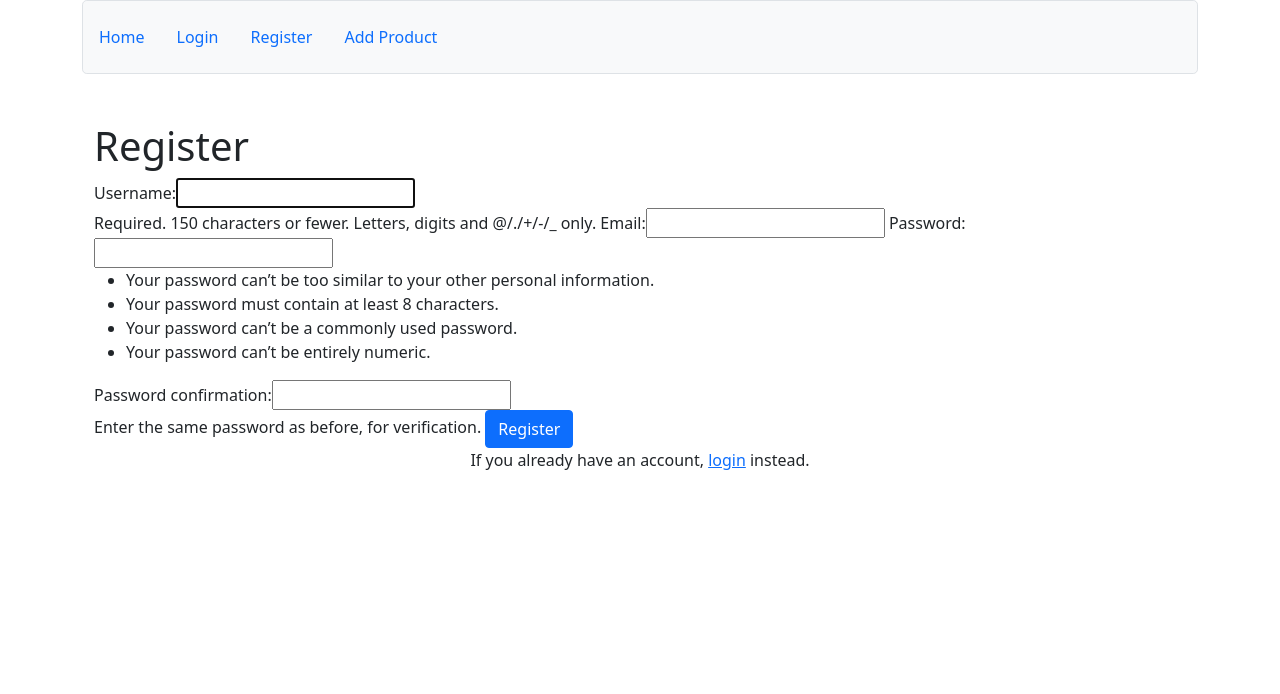
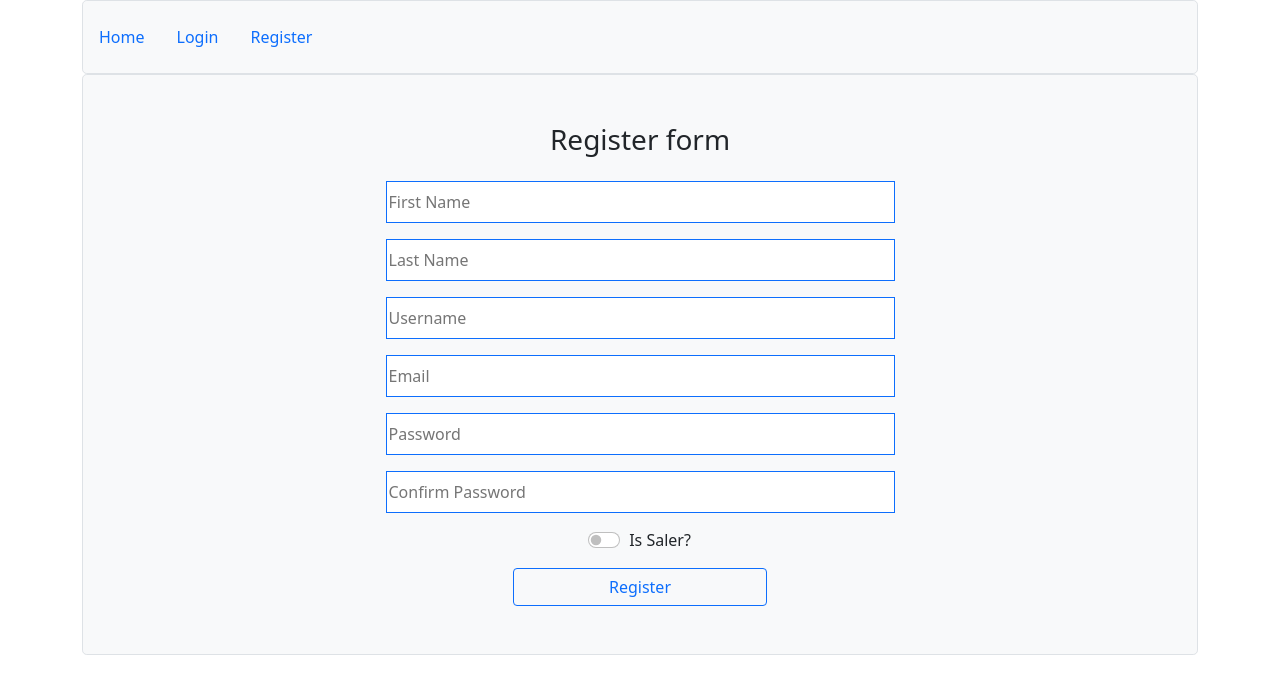
Before and after one commit to Hrach99-dev/django_site, a Django app: page /register in a window 1280 px wide. Shown: the top 694 px of the page. Run offline with Django 3.2, Linux system fonts and the light colour scheme.

Commit message:
login@ erel em

```diff
--- a/new_site/newapp/forms.py
+++ b/new_site/newapp/forms.py
@@ -1,7 +1,6 @@
-from django.contrib.auth.forms import UserCreationForm
+
 from django import forms
-from django.contrib.auth.models import User
-#from .models import User
+
 
 
 class LoginForm(forms.Form):
@@ -10,13 +9,13 @@ class LoginForm(forms.Form):
 
 
 
-"""class RegisterForm(forms.Form):
+class RegisterForm(forms.Form):
     name = forms.CharField(label='Name', required=True, widget=forms.TextInput(attrs={'class':'w-50 mt-3 border pt-2 pb-2 border-primary', 'placeholder':'Enter a name'}))
     surname = forms.CharField(label='Surname', required=True, widget=forms.TextInput(attrs={'class':'w-50 mt-3 border pt-2 pb-2 border-primary', 'placeholder':'Enter a surname'}))
     email = forms.CharField(label='Email', required=True, widget=forms.TextInput(attrs={'class':'w-50 mt-3 border pt-2 pb-2 border-primary', 'placeholder':'Enter a email'}))
     username = forms.CharField(label='Usrname', required=True, widget=forms.TextInput(attrs={'class':'w-50 mt-3 border pt-2 pb-2 border-primary', 'placeholder':'Enter a username'}))
     password = forms.CharField(label='Password', required=True, widget=forms.TextInput(attrs={'class':'w-50 mt-3 border pt-2 pb-2 border-primary', 'placeholder':'Enter a password'}))
-    admin = forms.BooleanField(label='Admin', required=False)"""
+    admin = forms.BooleanField(label='Admin', required=False)
 
 
 
@@ -26,18 +25,3 @@ class AddProduct(forms.Form):
     price = forms.CharField(label='Product price', required=True, widget=forms.TextInput(attrs={'class':'w-50 mt-3 border pt-2 pb-2 border-primary', 'placeholder':'Enter a product price'}))
     # image = forms.ImageField(label='Product image', widget=forms.TextInput(attrs={'class':'w-50 mt-3 border pt-2 pb-2 border-primary', 'placeholder':'image'}))
     published = forms.BooleanField(label='Published', required=True)
-
-
-class NewUserForm(UserCreationForm):
-    email = forms.EmailField(required=True)
-
-    class Meta:
-        model = User
-        fields = ("username", "email", "password1", "password2")
-
-    def save(self, commit=True):
-        user = super(NewUserForm, self).save(commit=False)
-        user.email = self.cleaned_data['email']
-        if commit:
-            user.save()
-        return user
--- a/new_site/newapp/templates/base.html
+++ b/new_site/newapp/templates/base.html
@@ -18,12 +18,17 @@
                 </li>
                 {% if user.is_authenticated %}
                   <li class="nav-link">
-                  <a class="text-decoration-none" href="#">About</a>
+                    <a class="text-decoration-none" href="{% url 'addprod' %}">Add Product</a>
                   </li>
                   <li class="nav-link">
-                  <a class="text-decoration-none" href="{% url 'logout_view' %}">Logout</a>
+                    <a class="text-decoration-none" href="{% url 'about' %}">AboutUs</a>
                   </li>
-
+                  <li class="nav-link">
+                    <a class="text-decoration-none" href="{% url 'profile' %}">Profile</a>
+                  </li>
+                  <li class="nav-link">
+                    <a class="text-decoration-none" href="{% url 'logout' %}">Logout</a>
+                  </li>
                 {% else %}
                   <li class="nav-link">
                     <a class="text-decoration-none" href="{% url 'login' %}">Login</a>
@@ -31,15 +36,6 @@
                   <li class="nav-link">
                       <a class="text-decoration-none" href="{% url 'register' %}">Register</a>
                   </li>
-                <li class="nav-link">
-                  <a class="text-decoration-none" href="addprod">Add Product</a>
-                </li>
-
-
-
-
-
-
                 {% endif %}
               </ul>
             </div>
--- a/new_site/newapp/templates/index.html
+++ b/new_site/newapp/templates/index.html
@@ -6,6 +6,6 @@
 {% block content %}
     <p>All users</p>
     {% for user in users %}
-        <p>User ... name - {{user.name}}, surname - {{user.surname}}, email - {{user.email}}, username - {{user.username}} admin - {{user.admin}}, password - {{user.password}}</p>
+        <p>User ... first_name - {{user.first_name}}, last_name - {{user.last_name}}, username - {{user.username}}, email - {{user.email}}, admin - {{user.is_staff}}, password - {{user.password}}</p>
     {% endfor %}
 {% endblock %}
--- a/new_site/newapp/templates/register.html
+++ b/new_site/newapp/templates/register.html
@@ -4,13 +4,30 @@
 
 
 {% block content %}
-    <div class="container py-5">
-	<h1>Register</h1>
-	<form method="POST">
-		{% csrf_token %}
-		{{ register_form }}
-		<button class="btn btn-primary" type="submit">Register</button>
-	</form>
-	<p class="text-center">If you already have an account, <a href="/login">login</a> instead.</p>
-</div>
+    <div class="col">
+        <div class="h-100 p-5 bg-light border rounded-3 text-center">
+            <h3>Register form</h3>
+            <form method="POST" accept="register">
+                {% csrf_token %}
+                <input type="text" name="first_name" placeholder="First Name" class="w-50 mt-3 border pt-2 pb-2 border-primary"> <br>
+                <input type="text" name="last_name" placeholder="Last Name" class="w-50 mt-3 border pt-2 pb-2 border-primary"> <br>
+                <input type="text" name="username" placeholder="Username" class="w-50 mt-3 border pt-2 pb-2 border-primary"> <br>
+                <input type="email" name="email" placeholder="Email" class="w-50 mt-3 border pt-2 pb-2 border-primary"> <br>
+                <input type="password" name="password1" placeholder="Password" class="w-50 mt-3 border pt-2 pb-2 border-primary"> <br>
+                <input type="password" name="password2" placeholder="Confirm Password" class="w-50 mt-3 border pt-2 pb-2 border-primary"> <br>
+                <!-- <input type="checkbox" name="is_saler" placeholder="Is saler?" class=""> <br> -->
+                <div class="form-check form-switch" style="width: 105px; margin: 15px auto 0px">
+                    <input class="form-check-input" name="is_saler" type="checkbox" id="flexSwitchCheckDefault">
+                    <label class="form-check-label" for="flexSwitchCheckDefault">Is Saler?</label>
+                  </div>
+                <input class="w-25 mt-3 btn btn-outline-primary" type="submit" value="Register">
+            </form>
+            {% if messages %}
+                {% for message in messages %}
+                    <p>{{message}}</p>
+                {% endfor %}
+            {% endif %}
+
+        </div>
+    </div>
 {% endblock %}
--- a/new_site/newapp/urls.py
+++ b/new_site/newapp/urls.py
@@ -4,10 +4,11 @@ from .views import *
 
 urlpatterns = [
     path('', index, name='index'),
-    path('login',  login_request, name='login'),
+    path('about', about, name='about'),
+    path('login',  login, name='login'),
     path('register', register, name='register'),
     path('profile', profile, name='profile'),
-    path('logout_view', logout_view, {'redirect_authenticated_user': True}, name='logout_view'),
+    path('logout', logout, name='logout'),
     path('addprod', addprod, name='addprod'),
 
 ]
--- a/new_site/newapp/views.py
+++ b/new_site/newapp/views.py
@@ -1,21 +1,23 @@
-from django.contrib.auth import login, authenticate
-from .forms import AddProduct, NewUserForm
+from django.contrib.auth import hashers
+from .forms import AddProduct
 from django.shortcuts import render, redirect
-from .models import User, Product
+from .models import Product
 
 
-from django.contrib.auth.forms import AuthenticationForm
 from django.contrib import messages
 
 from django.contrib import auth
 
+from django.contrib.auth.models import User
+
 from django.contrib.auth.decorators import login_required
 
-from django.contrib.auth.hashers import check_password
+from django.contrib.auth.hashers import check_password, make_password
+
+
 
 # Create your views here.
 
-from django.views.generic import FormView, View
 
 
 
@@ -24,99 +26,68 @@ def index(request):
     return render(request, 'index.html', {'users':users})
 
 
+def about(request):
+    return render(request, 'about.html')
+
+
+def login(request):
+    if request.method == "POST":
+        email = request.POST['email']
+        password = request.POST['password']
+
+        username = User.objects.filter(email=email).first().username
+
+        user = auth.authenticate(username=username, password=password)
+        print(user)
+
+        if user is not None:
+            auth.login(request, user)
+            return redirect('profile')
+
+
+    return render(request, 'login.html', {})
 
 
 
+def register(request):
 
-def login_request(request):
     if request.method == "POST":
-        form = AuthenticationForm(request, data=request.POST)
-        if form.is_valid():
-            username = form.cleaned_data.get('username')
-            password = form.cleaned_data.get('password')
-            user = authenticate(username=username, password=password)
-            if user is not None:
-                login(request, user)
-                messages.info(request, f"You are now logged in as {username}.")
-                return redirect("main:homepage")
+        first_name = request.POST['first_name']
+        last_name = request.POST['last_name']
+        username = request.POST['username']
+        email = request.POST['email']
+        password1 = request.POST['password1']
+        password2 = request.POST['password2']
+
+        is_saler = request.POST.get('is_saler', False)
+
+        if is_saler == 'on':
+            is_saler = True
+
+        if password1 == password2:
+            if User.objects.filter(email=email).exists():
+                messages.info(request, 'Email is Taken')
+            elif User.objects.filter(username=username).exists():
+                messages.info(request, 'Username is Taken')
             else:
-                messages.error(request,"Invalid username or password.")
+                passowrd_hash = make_password(password1, hasher='pbkdf2_sha256')
+
+                user = User(first_name=first_name, last_name=last_name,
+                            username=username, email=email,
+                            password=passowrd_hash, is_staff=is_saler)
+                user.save()
+                messages.success(request, 'Thanks for the registration!')
+                return redirect('login')
         else:
-            messages.error(request,"Invalid username or password.")
-    form = AuthenticationForm()
-    return render(request, "login.html", {"login_form":form})
+            messages.warning(request, 'Password not matching...')
 
-
-'''def login_view(request):
-
-    form = LoginForm(request.POST)
-    if form.is_valid():
-
-        username = User.objects.get(email=form.cleaned_data['email']).username
-        password = request.POST['password']
-
-        print(username, password)
-
-        check_user = User.objects.get(username=username)
-
-        if check_password(password, check_user.password):
-            # user = authenticate(request, username=username, password=check_user.password)
-            new_user = auth.authenticate(request, username=username, password=password)
-
-            # print(check_password('gadot', check_user.password))  <<<<<<<<< TRUE
-            print(new_user)
-
-            if new_user is not None:
-
-                auth.login(request, new_user)
-
-
-    return render(request, 'login.html', {'form':form})'''
+    return render(request, 'register.html', {})
 
 
 
 
 
-def register(request):
-    if request.method == "POST":
-        form = NewUserForm(request.POST)
-        if form.is_valid():
-            user = form.save()
-            login(request, user)
-            messages.success(request, "Registration successful." )
-            return redirect("main:homepage")
-        messages.error(request, "Unsuccessful registration. Invalid information.")
-    form = NewUserForm()
-    return render (request, "register.html", {"register_form":form})
-
-
-
-'''def register(request):
-    form = RegisterForm(request.POST)
-
-    if form.is_valid():
-        chack_user = User.objects.filter(email=form.cleaned_data['email']).first()
-        if not chack_user:
-            user = User(name=form.cleaned_data['name'],
-                        surname=form.cleaned_data['surname'],
-                        email=form.cleaned_data['email'],
-                        username=form.cleaned_data['username'],
-                        password=form.cleaned_data['password'],
-                        admin=form.cleaned_data['admin'],
-                        )
-            user.save()
-
-            return redirect('login_view')
-        else:
-            messages.warning(request, 'Email is already taken.')
-            return redirect('register')
-    return render(request, 'register.html', {'form':form})'''
-
-
-
-
-
-def logout_view(request):
+def logout(request):
     auth.logout(request)
     return redirect('login')
 
@@ -126,7 +97,7 @@ def logout_view(request):
 
 # @login_required
 def profile(request):
-    user_id = None
+    user_id = request.user
 
     return render(request, 'profile.html', {'user_id':user_id})
 
```
Also changed, not shown: new_site/newapp/admin.py (+6 -6 lines), new_site/newapp/models.py (+15 -15 lines), new_site/newapp/templates/about.html (added, +20 -0 lines), new_site/newapp/templates/login.html (+16 -9 lines), new_site/db.sqlite3, new_site/newapp/migrations/0001_initial.py. Lines whose indentation alone changed are shown as unchanged.
